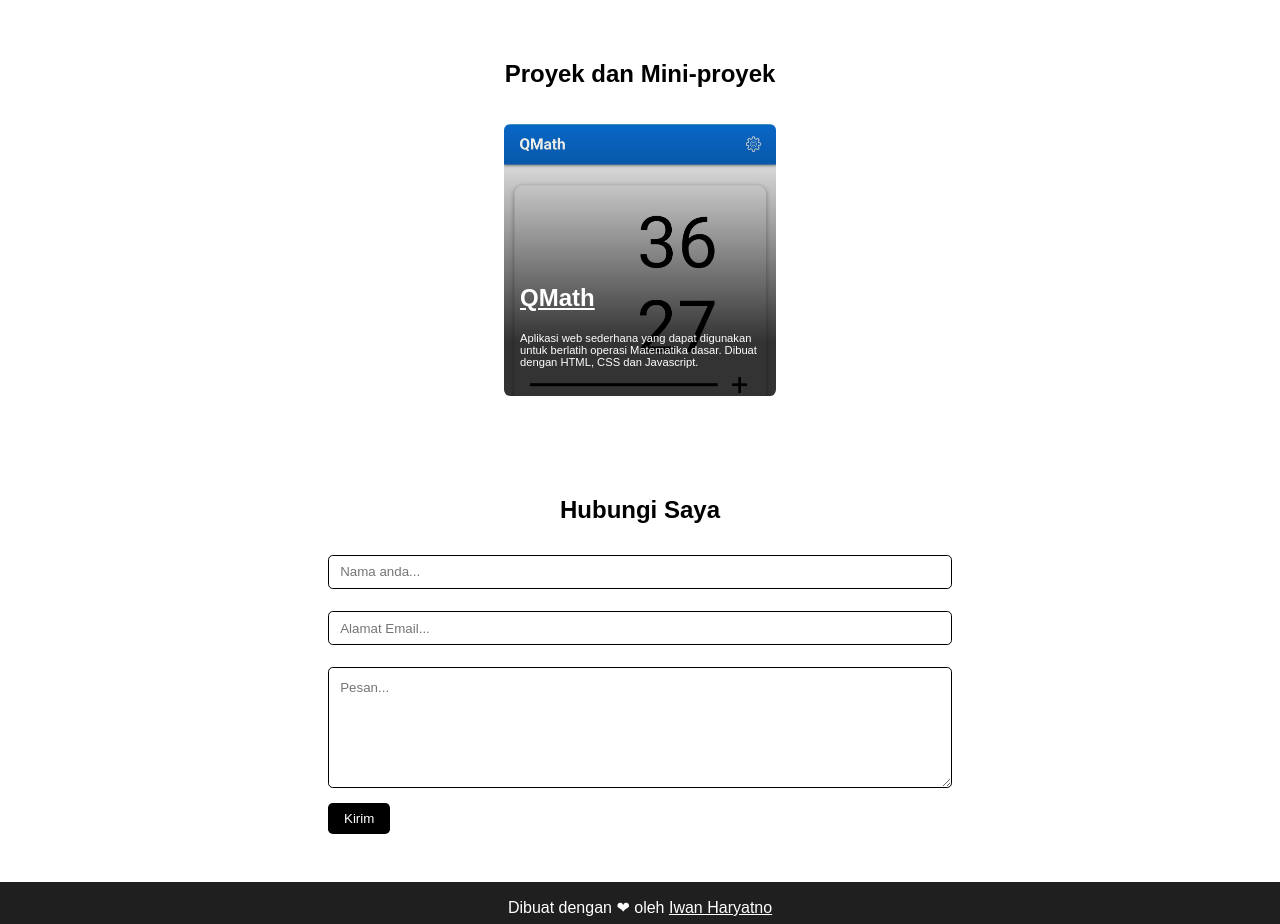
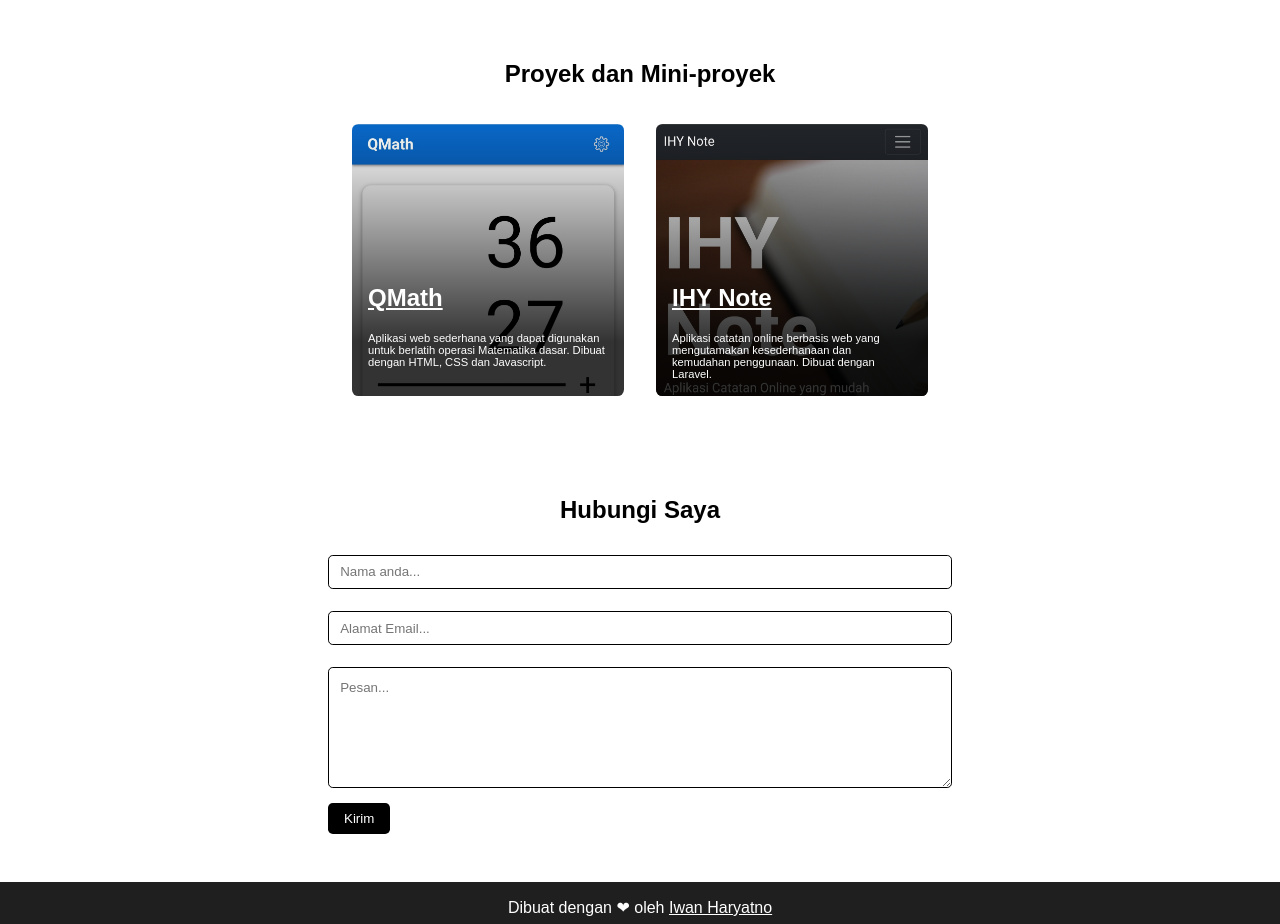
Before and after one commit to iwanharyatno/iwanharyatno.github.io, a plain HTML site: page index.html in a window 1280 px wide. Shown: the part 780-1704 px from the top of the page. Drawn offline with Linux system fonts and the light colour scheme.

Commit message:
Menambahkan proyek baru

```diff
--- a/index.html
+++ b/index.html
@@ -34,8 +34,13 @@
         <div class="projects">
             <div class="card">
                 <img class="thumbnail" src="img/projects/qmath.jpg" alt="QMath">
-                <h2><a href="https://iwanharyatno.github.io/qmath">QMath</a></h2>
+                <h2><a href="https://iwanharyatno.github.io/qmath" target="_blank">QMath</a></h2>
                 <p>Aplikasi web sederhana yang dapat digunakan untuk berlatih operasi Matematika dasar. Dibuat dengan HTML, CSS dan Javascript.</p>
+            </div>
+            <div class="card">
+                <img class="thumbnail" src="img/projects/ihynote.png" alt="IHY Note">
+                <h2><a href="https://ihynote.herokuapp.com" target="_blank">IHY Note</a></h2>
+                <p>Aplikasi catatan online berbasis web yang mengutamakan kesederhanaan dan kemudahan penggunaan. Dibuat dengan Laravel.</p>
             </div>
         </div>
     </section>
```
Also changed, not shown: img/projects/ihynote.png (added).
